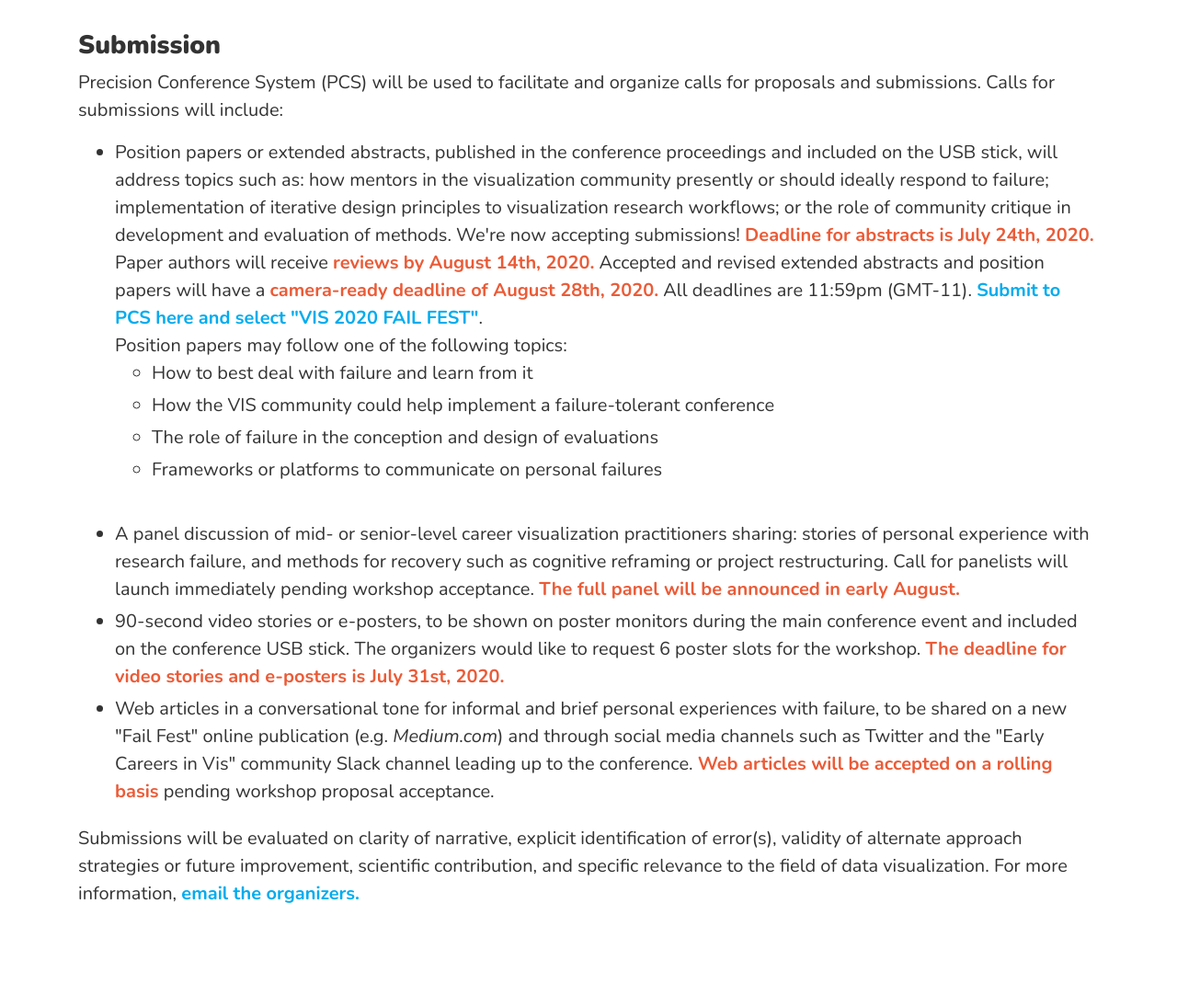
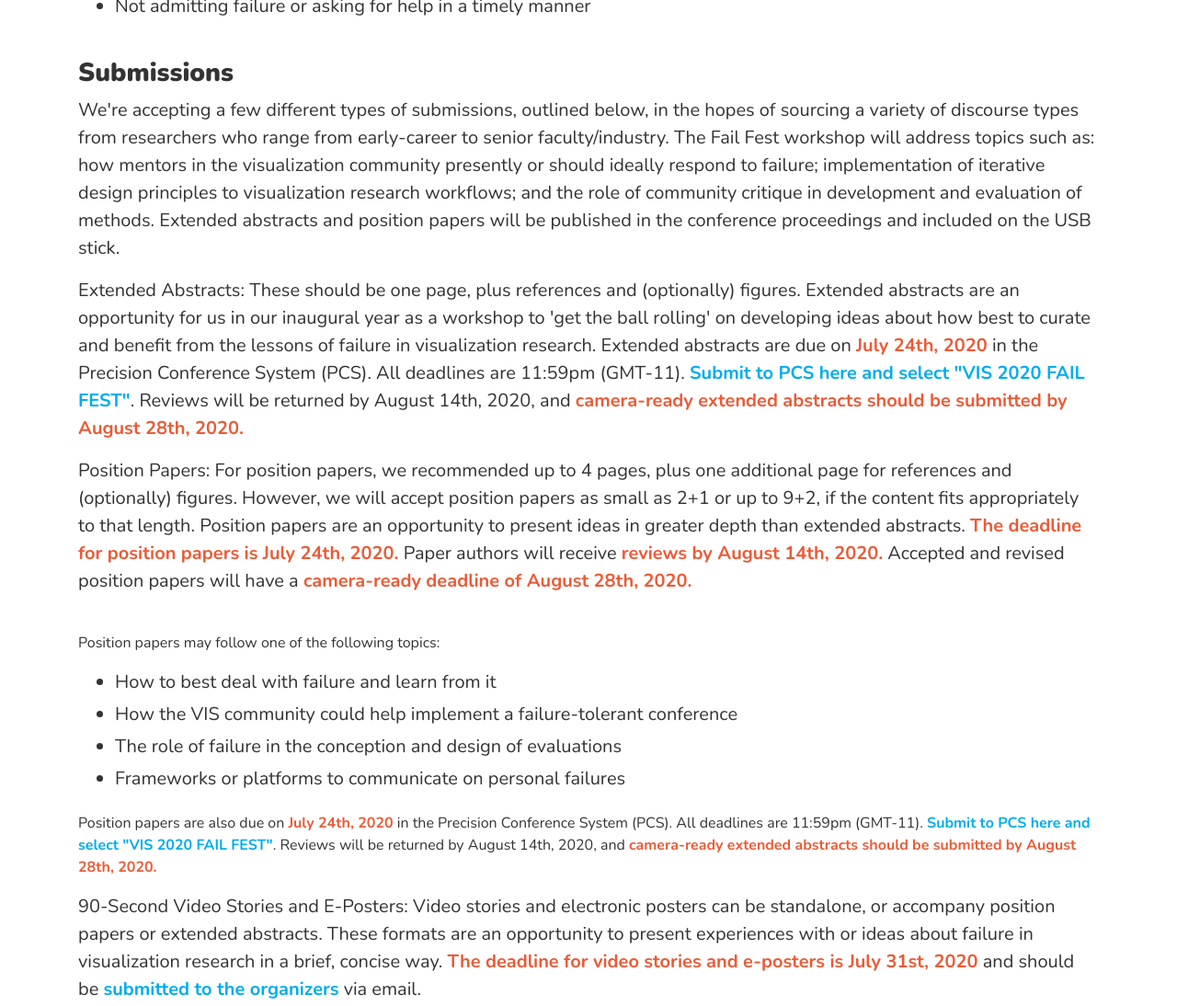
Before and after one commit to failfest/failfest.github.io, a website: page index.html in a window 1280 px wide. Shown: the part 1132-2226 px from the top of the page at 92% size. Drawn offline with nearby package versions, Linux system fonts and the light colour scheme.

Commit message:
enumerating submission types more clearly

```diff
--- a/index.html
+++ b/index.html
@@ -71,7 +71,7 @@
     <div class="row">
       <div class="col-lg-12 text-left">
       	<h3>Call for Participation</h3>
-    	<p class="lead">Members of the community are invited to submit a story of failure in their own visualization research that they would like to share with the world. Some examples include:
+    	<p class="lead">Members of the community are invited to submit a story of failure in their own visualization research that they would like to share with the world, or propose a way to better collect and use these stories as a community. Some possible causes of failure might include:</p>
     	<ul class="lead">
 				<li>Findings that did not generalize as expected</li>
 				<li>Studying a non-representative population</li>
@@ -83,25 +83,23 @@
 				<li>Submitting to the wrong venue</li>
 				<li>Not admitting failure or asking for help in a timely manner</li>
 			</ul>
-		</p>
-		<h3>Submission</h3>
-		<p class="lead">Precision Conference System (PCS) will be used to facilitate and organize calls for proposals and submissions. Calls for submissions will include:</p>
-    	<ul class="lead">
-            <li>Position papers or extended abstracts, published in the conference proceedings and included on the USB stick, will address topics such as: how mentors in the visualization community presently or should ideally respond to failure; implementation of iterative design principles to visualization research workflows; or the role of community critique in development and evaluation of methods. We're now accepting submissions! <strong>Deadline for abstracts is July 24th, 2020.</strong> Paper authors will receive <strong>reviews by August 14th, 2020.</strong> Accepted and revised extended abstracts and position papers will have a <strong>camera-ready deadline of August 28th, 2020.</strong> All deadlines are 11:59pm (GMT-11). <a href="https://new.precisionconference.com/vgtc">Submit to PCS here and select "VIS 2020 FAIL FEST"</a>.
-                <br>Position papers may follow one of the following topics:
-                <ul><li>How to best deal with failure and learn from it</li>
-                    <li>How the VIS community could help implement a failure-tolerant conference</li>
-                    <li>The role of failure in the conception and design of evaluations</li>
-                    <li>Frameworks or platforms to communicate on personal failures</li></ul><br>
-
-            </li>
-            <li>A panel discussion of mid- or senior-level career visualization practitioners sharing: stories of personal experience with research failure, and methods for recovery such as cognitive reframing or project restructuring. Call for panelists will launch immediately pending workshop acceptance. <strong>The full panel will be announced in early August.</strong></li>
-				<li>90-second video stories or e-posters, to be shown on poster monitors during the main conference event and included on the conference USB stick. The organizers would like to request 6 poster slots for the workshop. <strong>The deadline for video stories and e-posters is July 31st, 2020.</strong></li>
-				<li>Web articles in a conversational tone for informal and brief personal experiences with failure, to be shared on a new "Fail Fest" online publication (e.g. <i>Medium.com</i>) and through social media channels such as Twitter and the "Early Careers in Vis" community Slack channel leading up to the conference. <strong>Web articles will be accepted on a rolling basis</strong> pending workshop proposal acceptance.</li>
-		</ul>
-<p class="lead">Submissions will be evaluated on clarity of narrative, explicit identification of error(s), validity of alternate approach strategies or future improvement, scientific contribution, and specific relevance to the field of data visualization. For more information, <a href="@mailto:visfailfest@gmail.com">email the organizers.</a></p>
-	  </div>
+		<h3>Submissions</h3>
+        <p class="lead">We're accepting a few different types of submissions, outlined below, in the hopes of sourcing a variety of discourse types from researchers who range from early-career to senior faculty/industry. The Fail Fest workshop will address topics such as: how mentors in the visualization community presently or should ideally respond to failure; implementation of iterative design principles to visualization research workflows; and the role of community critique in development and evaluation of methods. Extended abstracts and position papers will be published in the conference proceedings and included on the USB stick.</p>
+        <p class="lead"><b>Extended Abstracts:</b> These should be one page, plus references and (optionally) figures. Extended abstracts are an opportunity for us in our inaugural year as a workshop to 'get the ball rolling' on developing ideas about how best to curate and benefit from the lessons of failure in visualization research. Extended abstracts are due on <strong>July 24th, 2020</strong> in the Precision Conference System (PCS). All deadlines are 11:59pm (GMT-11). <a href="https://new.precisionconference.com/vgtc">Submit to PCS here and select "VIS 2020 FAIL FEST"</a>. Reviews will be returned by August 14th, 2020, and <strong>camera-ready extended abstracts should be submitted by August 28th, 2020.</strong></p>
+        <p class="lead"><b>Position Papers:</b> For position papers, we recommended up to 4 pages, plus one additional page for references and (optionally) figures. However, we will accept position papers as small as 2+1 or up to 9+2, if the content fits appropriately to that length. Position papers are an opportunity to present ideas in greater depth than extended abstracts. <strong>The deadline for position papers is July 24th, 2020.</strong> Paper authors will receive <strong>reviews by August 14th, 2020.</strong> Accepted and revised position papers will have a <strong>camera-ready deadline of August 28th, 2020.</strong></p>
+        <br>Position papers may follow one of the following topics:</p>
+        <ul class="lead">
+              <li>How to best deal with failure and learn from it</li>
+              <li>How the VIS community could help implement a failure-tolerant conference</li>
+              <li>The role of failure in the conception and design of evaluations</li>
+              <li>Frameworks or platforms to communicate on personal failures</li></ul>
+        <p>Position papers are also due on <strong>July 24th, 2020</strong> in the Precision Conference System (PCS). All deadlines are 11:59pm (GMT-11). <a href="https://new.precisionconference.com/vgtc">Submit to PCS here and select "VIS 2020 FAIL FEST"</a>. Reviews will be returned by August 14th, 2020, and <strong>camera-ready extended abstracts should be submitted by August 28th, 2020.</strong></p>
+        <p class="lead"><b>90-Second Video Stories and E-Posters:</b> Video stories and electronic posters can be standalone, or accompany position papers or extended abstracts. These formats are an opportunity to present experiences with or ideas about failure in visualization research in a brief, concise way. <strong>The deadline for video stories and e-posters is July 31st, 2020</strong> and should be <a href="mailto:visfailfest@gmail.com">submitted to the organizers</a> via email.</p>
+        <p class="lead"><b>Web Articles:</b> In contrast to extended abstracts, position papers, and posters, we expect web articles to have a more conversational, personal tone, with web links instead of a formal references section. Submissions should just be in a text & image format: a Google Drive document, MS Word, HTML or Markdown -- whatever is most comfortable. Web articles will be shared on a new "Fail Fest" online publication (e.g. Medium.com) and through social media channels such as Twitter and the "Early Careers in Vis" community Slack channel leading up to the conference. Web articles will be accepted on a rolling basis pending workshop proposal acceptance, and can be <a href="mailto:visfailfest@gmail.com">submitted to the organizers</a> via email.</p>
+        <p class="lead"><b>Panel discussion:</b> We are coalescing a panel discussion of mid- or senior-level career visualization practitioners to share stories of personal experience with research failure and methods for recovery, such as cognitive reframing, project restructuring, or institutional/community support. <strong>The full panel will be announced in early August.</strong> If you would like to speak on the panel, please <a href="mailto:visfailfest@gmail.com">contact us</a> via email.</p>
+        <p class="lead">Submissions will be evaluated on clarity of narrative, explicit identification of error(s), validity of alternate approach strategies or future improvement, scientific contribution, and specific relevance to the field of data visualization. For more information, <a href="mailto:visfailfest@gmail.com">email the organizers.</a></p>
     </div>
+  </div>
   </div>
 
   <!-- Bootstrap core JavaScript -->
```
